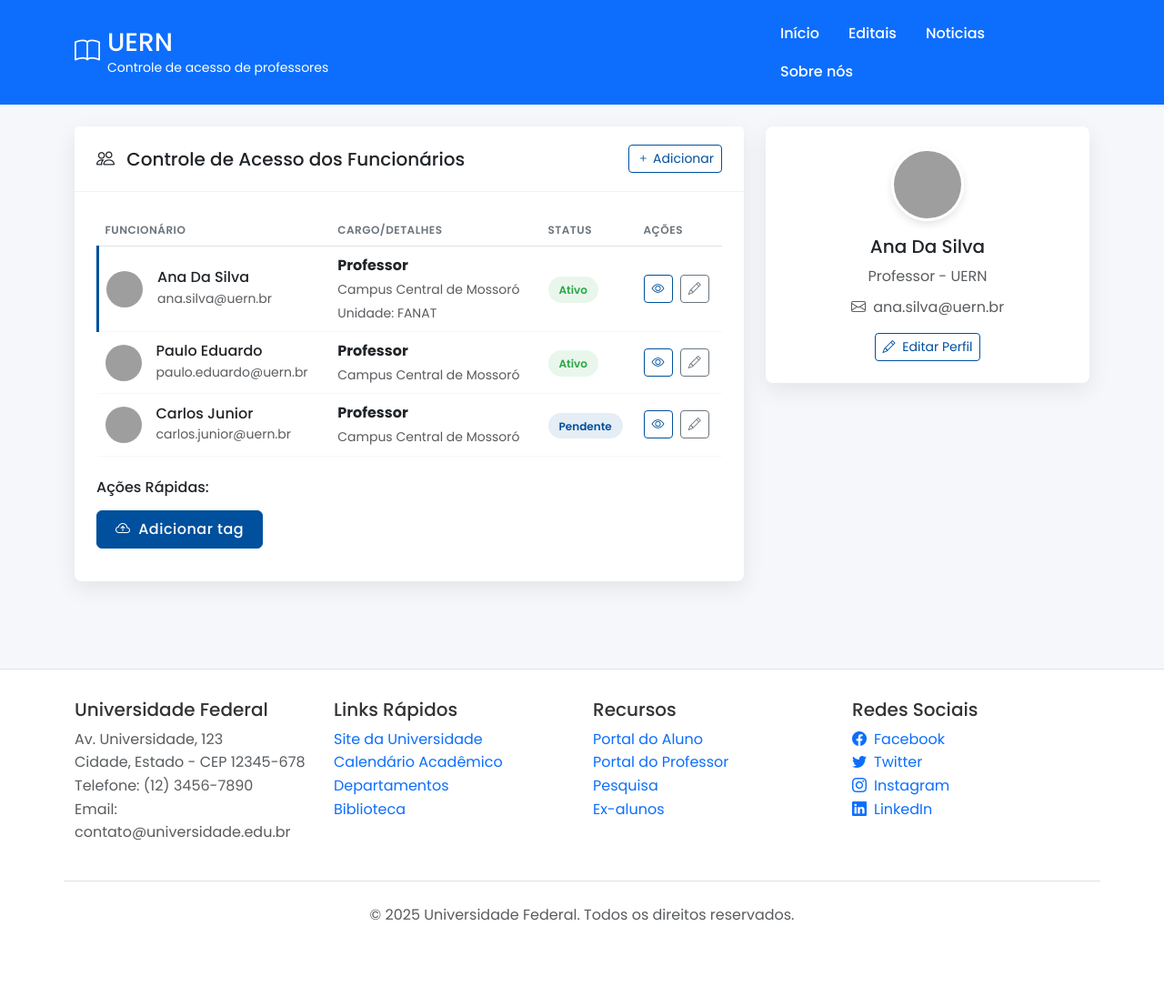
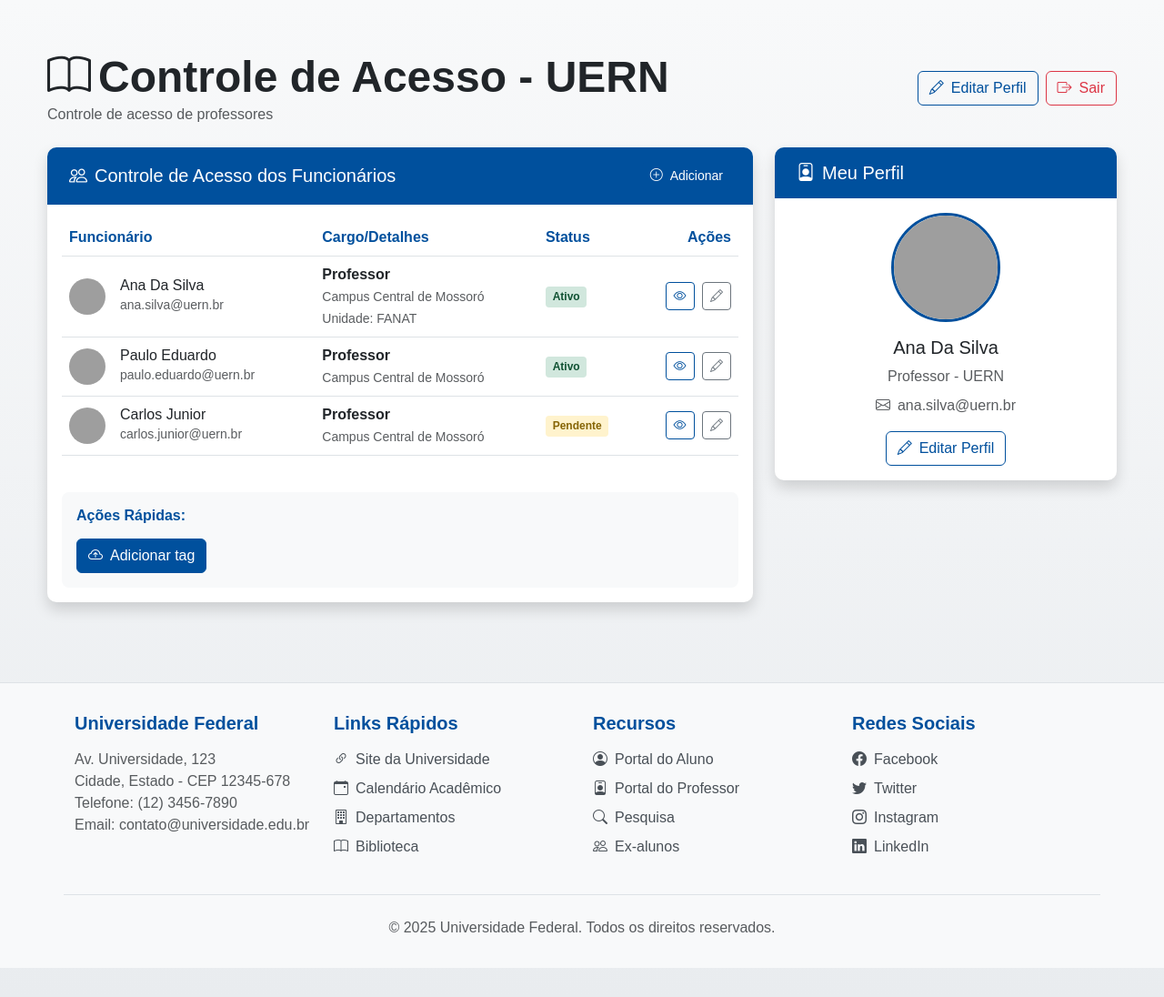
Before and after one commit to TheSunBoys/backend_mestrado, a Django app: template home/templates/home/controledeacesso/controle.html in a window 1280 px wide. Shown: the whole page at 91% size. Before the commit the page ends 1012 px from the top, so only its background shows below. Run offline with Django 5.2, Linux system fonts and the light colour scheme; the template is opened without the code that fills it, so the values that code supplies are empty; grey boxes are pictures that could not be loaded.

Commit message:
creio estar tudo correto

```diff
--- a/home/templates/home/controledeacesso/controle.html
+++ b/home/templates/home/controledeacesso/controle.html
@@ -5,66 +5,185 @@
     <meta charset="UTF-8">
     <meta name="viewport" content="width=device-width, initial-scale=1.0">
     <title>Controle de Acesso - UERN</title>
-    <!-- CSS -->
+    <!-- Bootstrap CSS -->
     <link href="https://cdn.jsdelivr.net/npm/bootstrap@5.3.0/dist/css/bootstrap.min.css" rel="stylesheet">
+    <!-- Bootstrap Icons -->
     <link rel="stylesheet" href="https://cdn.jsdelivr.net/npm/bootstrap-icons@1.10.0/font/bootstrap-icons.css">
-    <link href="https://fonts.googleapis.com/css2?family=Poppins:wght@300;400;500;600;700&display=swap" rel="stylesheet">
-    <link rel="stylesheet" href="{% static 'TelaControle/telaControle.css' %}">
+    <style>
+        body {
+            background: linear-gradient(to bottom, #f8f9fa, #e9ecef);
+            min-height: 100vh;
+            padding: 2rem 0;
+            font-family: 'Poppins', sans-serif;
+        }
+        .dashboard-container {
+            max-width: 1200px;
+            margin: 0 auto;
+        }
+        .card {
+            box-shadow: 0 4px 12px rgba(0, 0, 0, 0.05);
+            border: none;
+            border-radius: 10px;
+            overflow: hidden;
+            margin-bottom: 2rem;
+        }
+        .card-header {
+            background-color: #00509d !important;
+            color: white;
+            border-bottom: none;
+            padding: 1rem 1.5rem;
+        }
+        .btn-primary {
+            background-color: #00509d;
+            border-color: #00509d;
+        }
+        .btn-primary:hover {
+            background-color: #003b73;
+            border-color: #003b73;
+        }
+        .btn-outline-primary {
+            color: #00509d;
+            border-color: #00509d;
+        }
+        .btn-outline-primary:hover {
+            background-color: #00509d;
+            color: white;
+        }
+        .section-title {
+            color: #00509d;
+            font-weight: 600;
+        }
+        .info-label {
+            color: #6c757d;
+            font-weight: 500;
+        }
+        .table-hover tbody tr:hover {
+            background-color: rgba(0, 80, 157, 0.05);
+        }
+        .table th {
+            color: #00509d;
+            font-weight: 600;
+        }
+        hr.divider {
+            opacity: 0.15;
+            margin: 0.5rem 0 1rem 0;
+        }
+        .badge-warning {
+            color: #000;
+        }
+        .profile-img {
+            width: 120px;
+            height: 120px;
+            border-radius: 50%;
+            object-fit: cover;
+            margin: 0 auto;
+            border: 3px solid #00509d;
+        }
+        .employee-img {
+            width: 40px;
+            height: 40px;
+            border-radius: 50%;
+            object-fit: cover;
+        }
+        .status-badge {
+            padding: 0.35em 0.65em;
+            font-size: 0.75em;
+            font-weight: 700;
+            line-height: 1;
+            text-align: center;
+            white-space: nowrap;
+            vertical-align: baseline;
+            border-radius: 0.25rem;
+        }
+        .status-active {
+            background-color: #d1e7dd;
+            color: #0f5132;
+        }
+        .status-pending {
+            background-color: #fff3cd;
+            color: #856404;
+        }
+        .footer {
+            background-color: #f8f9fa;
+            padding: 2rem 0;
+            margin-top: 2rem;
+            border-top: 1px solid #dee2e6;
+        }
+        .footer h4 {
+            color: #00509d;
+            margin-bottom: 1rem;
+        }
+        .footer a {
+            color: #495057;
+            text-decoration: none;
+            transition: color 0.2s;
+        }
+        .footer a:hover {
+            color: #00509d;
+        }
+        .quick-actions {
+            padding: 1rem;
+            background-color: #f8f9fa;
+            border-radius: 8px;
+            margin-top: 1.5rem;
+        }
+    </style>
 </head>
 <body>
-    <!-- Header -->
-    <header class="bg-primary text-white py-3">
-        <div class="container">
-            <div class="row align-items-center">
-                <div class="col-md-8">
-                    <div class="d-flex align-items-center">
-                        <i class="bi bi-book me-2 fs-3"></i>
-                        <div>
-                            <h1 class="fs-3 mb-0">UERN</h1>
-                            <p class="mb-0 small">Controle de acesso de professores</p>
-                        </div>
-                    </div>
-                </div>
-                <div class="col-md-4">
-                    <nav class="d-none d-md-flex justify-content-end">
-                        <ul class="nav">
-                            <li class="nav-item"><a class="nav-link text-white" href="index.html">Início</a></li>
-                            <li class="nav-item"><a class="nav-link text-white" href="#">Editais</a></li>
-                            <li class="nav-item"><a class="nav-link text-white" href="#">Noticias</a></li>
-                            <li class="nav-item"><a class="nav-link text-white" href="#">Sobre nós</a></li>
-                        </ul>
-                    </nav>
-                </div>
+    <div class="container py-4 dashboard-container">
+        <!-- Cabeçalho -->
+        <div class="d-flex flex-column flex-md-row justify-content-between align-items-start align-items-md-center mb-4">
+            <div>
+                <h1 class="display-5 fw-bold mb-3 mb-md-0">
+                    <i class="bi bi-book me-2"></i>Controle de Acesso - UERN
+                </h1>
+                <p class="text-muted mb-0">Controle de acesso de professores</p>
+            </div>
+            <div class="d-flex flex-wrap gap-2">
+                <a href="#" class="btn btn-outline-primary d-flex align-items-center">
+                    <i class="bi bi-pencil me-2"></i> Editar Perfil
+                </a>
+                <form action="#" method="post">
+                    {% csrf_token %}
+                    <button type="submit" class="btn btn-outline-danger d-flex align-items-center">
+                        <i class="bi bi-box-arrow-right me-2"></i> Sair
+                    </button>
+                </form>
             </div>
         </div>
-    </header>
 
-    <!-- Main Content -->
-    <main class="container py-4">
         <div class="row">
-            <!-- Employee Section -->
-            <section class="col-lg-8">
-                <div class="card mb-4">
-                    <div class="card-header d-flex justify-content-between align-items-center">
-                        <h5 class="mb-0"><i class="bi bi-people me-2"></i> Controle de Acesso dos Funcionários</h5>
-                        <button class="btn btn-sm btn-outline-primary"><i class="bi bi-plus"></i> Adicionar</button>
+            <!-- Seção de Funcionários -->
+            <div class="col-lg-8">
+                <div class="card shadow">
+                    <div class="card-header">
+                        <div class="d-flex flex-column flex-md-row justify-content-between align-items-center">
+                            <h2 class="h5 mb-2 mb-md-0 d-flex align-items-center">
+                                <i class="bi bi-people me-2"></i> Controle de Acesso dos Funcionários
+                            </h2>
+                            <a href="#" class="btn btn-sm btn-primary d-flex align-items-center">
+                                <i class="bi bi-plus-circle me-2"></i> Adicionar
+                            </a>
+                        </div>
                     </div>
                     <div class="card-body">
                         <div class="table-responsive">
-                            <table class="table table-hover">
+                            <table class="table table-hover align-middle">
                                 <thead>
                                     <tr>
                                         <th>Funcionário</th>
                                         <th>Cargo/Detalhes</th>
                                         <th>Status</th>
-                                        <th>Ações</th>
+                                        <th class="text-end">Ações</th>
                                     </tr>
                                 </thead>
                                 <tbody>
-                                    <tr class="employee-highlight">
+                                    <tr>
                                         <td>
                                             <div class="d-flex align-items-center">
-                                                <img src="https://randomuser.me/api/portraits/women/44.jpg" class="rounded-circle me-3" width="40" height="40" alt="Ana da Silva">
+                                                <img src="https://randomuser.me/api/portraits/women/44.jpg"
+                                                     class="employee-img me-3"
+                                                     alt="Ana da Silva">
                                                 <div>
                                                     <h6 class="mb-0">Ana Da Silva</h6>
                                                     <small class="text-muted">ana.silva@uern.br</small>
@@ -76,16 +195,24 @@
                                             <small class="text-muted">Campus Central de Mossoró</small>
                                             <div><small class="text-muted">Unidade: FANAT</small></div>
                                         </td>
-                                        <td><span class="status-badge status-active">Ativo</span></td>
                                         <td>
-                                            <button class="btn btn-sm btn-outline-primary me-1"><i class="bi bi-eye"></i></button>
-                                            <button class="btn btn-sm btn-outline-secondary"><i class="bi bi-pencil"></i></button>
+                                            <span class="status-badge status-active">Ativo</span>
+                                        </td>
+                                        <td class="text-end">
+                                            <button class="btn btn-sm btn-outline-primary me-1">
+                                                <i class="bi bi-eye"></i>
+                                            </button>
+                                            <button class="btn btn-sm btn-outline-secondary">
+                                                <i class="bi bi-pencil"></i>
+                                            </button>
                                         </td>
                                     </tr>
                                     <tr>
                                         <td>
                                             <div class="d-flex align-items-center">
-                                                <img src="https://randomuser.me/api/portraits/men/32.jpg" class="rounded-circle me-3" width="40" height="40" alt="Paulo Eduardo">
+                                                <img src="https://randomuser.me/api/portraits/men/32.jpg"
+                                                     class="employee-img me-3"
+                                                     alt="Paulo Eduardo">
                                                 <div>
                                                     <h6 class="mb-0">Paulo Eduardo</h6>
                                                     <small class="text-muted">paulo.eduardo@uern.br</small>
@@ -96,16 +223,24 @@
                                             <div><strong>Professor</strong></div>
                                             <small class="text-muted">Campus Central de Mossoró</small>
                                         </td>
-                                        <td><span class="status-badge status-active">Ativo</span></td>
                                         <td>
-                                            <button class="btn btn-sm btn-outline-primary me-1"><i class="bi bi-eye"></i></button>
-                                            <button class="btn btn-sm btn-outline-secondary"><i class="bi bi-pencil"></i></button>
+                                            <span class="status-badge status-active">Ativo</span>
+                                        </td>
+                                        <td class="text-end">
+                                            <button class="btn btn-sm btn-outline-primary me-1">
+                                                <i class="bi bi-eye"></i>
+                                            </button>
+                                            <button class="btn btn-sm btn-outline-secondary">
+                                                <i class="bi bi-pencil"></i>
+                                            </button>
                                         </td>
                                     </tr>
                                     <tr>
                                         <td>
                                             <div class="d-flex align-items-center">
-                                                <img src="https://randomuser.me/api/portraits/men/75.jpg" class="rounded-circle me-3" width="40" height="40" alt="Carlos Junior">
+                                                <img src="https://randomuser.me/api/portraits/men/75.jpg"
+                                                     class="employee-img me-3"
+                                                     alt="Carlos Junior">
                                                 <div>
                                                     <h6 class="mb-0">Carlos Junior</h6>
                                                     <small class="text-muted">carlos.junior@uern.br</small>
@@ -116,44 +251,64 @@
                                             <div><strong>Professor</strong></div>
                                             <small class="text-muted">Campus Central de Mossoró</small>
                                         </td>
-                                        <td><span class="status-badge badge-primary">Pendente</span></td>
                                         <td>
-                                            <button class="btn btn-sm btn-outline-primary me-1"><i class="bi bi-eye"></i></button>
-                                            <button class="btn btn-sm btn-outline-secondary"><i class="bi bi-pencil"></i></button>
+                                            <span class="status-badge status-pending">Pendente</span>
+                                        </td>
+                                        <td class="text-end">
+                                            <button class="btn btn-sm btn-outline-primary me-1">
+                                                <i class="bi bi-eye"></i>
+                                            </button>
+                                            <button class="btn btn-sm btn-outline-secondary">
+                                                <i class="bi bi-pencil"></i>
+                                            </button>
                                         </td>
                                     </tr>
                                 </tbody>
                             </table>
                         </div>
-                        <div class="quick-actions mt-4">
-                            <h6 class="mb-3">Ações Rápidas:</h6>
-                            <button class="btn btn-primary"><i class="bi bi-cloud-arrow-up me-1"></i> Adicionar tag</button>
+
+                        <div class="quick-actions">
+                            <h6 class="section-title mb-3">Ações Rápidas:</h6>
+                            <button class="btn btn-primary d-inline-flex align-items-center">
+                                <i class="bi bi-cloud-arrow-up me-2"></i> Adicionar tag
+                            </button>
                         </div>
                     </div>
                 </div>
-            </section>
+            </div>
 
-            <!-- Profile Section -->
-            <aside class="col-lg-4">
-                <div class="card mb-4">
+            <!-- Seção de Perfil -->
+            <div class="col-lg-4">
+                <div class="card shadow">
+                    <div class="card-header">
+                        <h2 class="h5 mb-0 d-flex align-items-center">
+                            <i class="bi bi-person-badge me-2"></i> Meu Perfil
+                        </h2>
+                    </div>
                     <div class="card-body text-center">
-                        <img src="https://randomuser.me/api/portraits/women/44.jpg" class="profile-img mb-3" alt="Ana da Silva">
+                        <img src="https://randomuser.me/api/portraits/women/44.jpg"
+                             class="profile-img mb-3"
+                             alt="Ana da Silva">
                         <h5>Ana Da Silva</h5>
                         <p class="text-muted mb-2">Professor - UERN</p>
-                        <p class="text-muted"><i class="bi bi-envelope me-1"></i> ana.silva@uern.br</p>
-                        <button class="btn btn-sm btn-outline-primary"><i class="bi bi-pencil me-1"></i> Editar Perfil</button>
+                        <p class="text-muted d-flex align-items-center justify-content-center">
+                            <i class="bi bi-envelope me-2"></i> ana.silva@uern.br
+                        </p>
+                        <button class="btn btn-outline-primary d-inline-flex align-items-center">
+                            <i class="bi bi-pencil me-2"></i> Editar Perfil
+                        </button>
                     </div>
                 </div>
-            </aside>
+            </div>
         </div>
-    </main>
+    </div>
 
     <!-- Footer -->
-    <footer class="footer border-top">
+    <footer class="footer">
         <div class="container">
             <div class="row">
                 <div class="col-md-3 mb-4 mb-md-0">
-                    <h4 class="fs-5">Universidade Federal</h4>
+                    <h4 class="fs-5 section-title">Universidade Federal</h4>
                     <p class="text-muted">
                         Av. Universidade, 123<br>
                         Cidade, Estado - CEP 12345-678<br>
@@ -162,30 +317,30 @@
                     </p>
                 </div>
                 <div class="col-md-3 mb-4 mb-md-0">
-                    <h4 class="fs-5">Links Rápidos</h4>
+                    <h4 class="fs-5 section-title">Links Rápidos</h4>
                     <ul class="list-unstyled">
-                        <li><a href="#" class="text-decoration-none">Site da Universidade</a></li>
-                        <li><a href="#" class="text-decoration-none">Calendário Acadêmico</a></li>
-                        <li><a href="#" class="text-decoration-none">Departamentos</a></li>
-                        <li><a href="#" class="text-decoration-none">Biblioteca</a></li>
+                        <li class="mb-2"><a href="#" class="d-flex align-items-center"><i class="bi bi-link-45deg me-2"></i>Site da Universidade</a></li>
+                        <li class="mb-2"><a href="#" class="d-flex align-items-center"><i class="bi bi-calendar-event me-2"></i>Calendário Acadêmico</a></li>
+                        <li class="mb-2"><a href="#" class="d-flex align-items-center"><i class="bi bi-building me-2"></i>Departamentos</a></li>
+                        <li><a href="#" class="d-flex align-items-center"><i class="bi bi-book me-2"></i>Biblioteca</a></li>
                     </ul>
                 </div>
                 <div class="col-md-3 mb-4 mb-md-0">
-                    <h4 class="fs-5">Recursos</h4>
+                    <h4 class="fs-5 section-title">Recursos</h4>
                     <ul class="list-unstyled">
-                        <li><a href="#" class="text-decoration-none">Portal do Aluno</a></li>
-                        <li><a href="#" class="text-decoration-none">Portal do Professor</a></li>
-                        <li><a href="#" class="text-decoration-none">Pesquisa</a></li>
-                        <li><a href="#" class="text-decoration-none">Ex-alunos</a></li>
+                        <li class="mb-2"><a href="#" class="d-flex align-items-center"><i class="bi bi-person-circle me-2"></i>Portal do Aluno</a></li>
+                        <li class="mb-2"><a href="#" class="d-flex align-items-center"><i class="bi bi-person-badge me-2"></i>Portal do Professor</a></li>
+                        <li class="mb-2"><a href="#" class="d-flex align-items-center"><i class="bi bi-search me-2"></i>Pesquisa</a></li>
+                        <li><a href="#" class="d-flex align-items-center"><i class="bi bi-people me-2"></i>Ex-alunos</a></li>
                     </ul>
                 </div>
                 <div class="col-md-3">
-                    <h4 class="fs-5">Redes Sociais</h4>
+                    <h4 class="fs-5 section-title">Redes Sociais</h4>
                     <ul class="list-unstyled">
-                        <li><a href="#" class="text-decoration-none"><i class="bi bi-facebook me-2"></i>Facebook</a></li>
-                        <li><a href="#" class="text-decoration-none"><i class="bi bi-twitter me-2"></i>Twitter</a></li>
-                        <li><a href="#" class="text-decoration-none"><i class="bi bi-instagram me-2"></i>Instagram</a></li>
-                        <li><a href="#" class="text-decoration-none"><i class="bi bi-linkedin me-2"></i>LinkedIn</a></li>
+                        <li class="mb-2"><a href="#" class="d-flex align-items-center"><i class="bi bi-facebook me-2"></i>Facebook</a></li>
+                        <li class="mb-2"><a href="#" class="d-flex align-items-center"><i class="bi bi-twitter me-2"></i>Twitter</a></li>
+                        <li class="mb-2"><a href="#" class="d-flex align-items-center"><i class="bi bi-instagram me-2"></i>Instagram</a></li>
+                        <li><a href="#" class="d-flex align-items-center"><i class="bi bi-linkedin me-2"></i>LinkedIn</a></li>
                     </ul>
                 </div>
             </div>
@@ -199,7 +354,7 @@
         </div>
     </footer>
 
-    <!-- Scripts -->
+    <!-- Bootstrap JS -->
     <script src="https://cdn.jsdelivr.net/npm/bootstrap@5.3.0/dist/js/bootstrap.bundle.min.js"></script>
 </body>
 </html>
```
